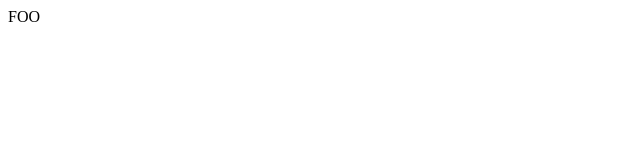
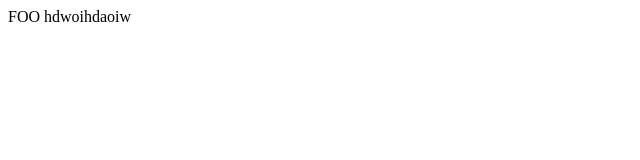
Before and after one commit to Rubru94/git-flow-example, a website: page index.html in a window 1280 px wide. Shown: the whole page, without its empty margins (0-640 px from the left). Drawn offline with Linux system fonts and the light colour scheme.

Commit message:
Add text to index.html

```diff
--- a/index.html
+++ b/index.html
@@ -1 +1 @@
-<html>FOO</html
+<html>FOO hdwoihdaoiw</html
```
